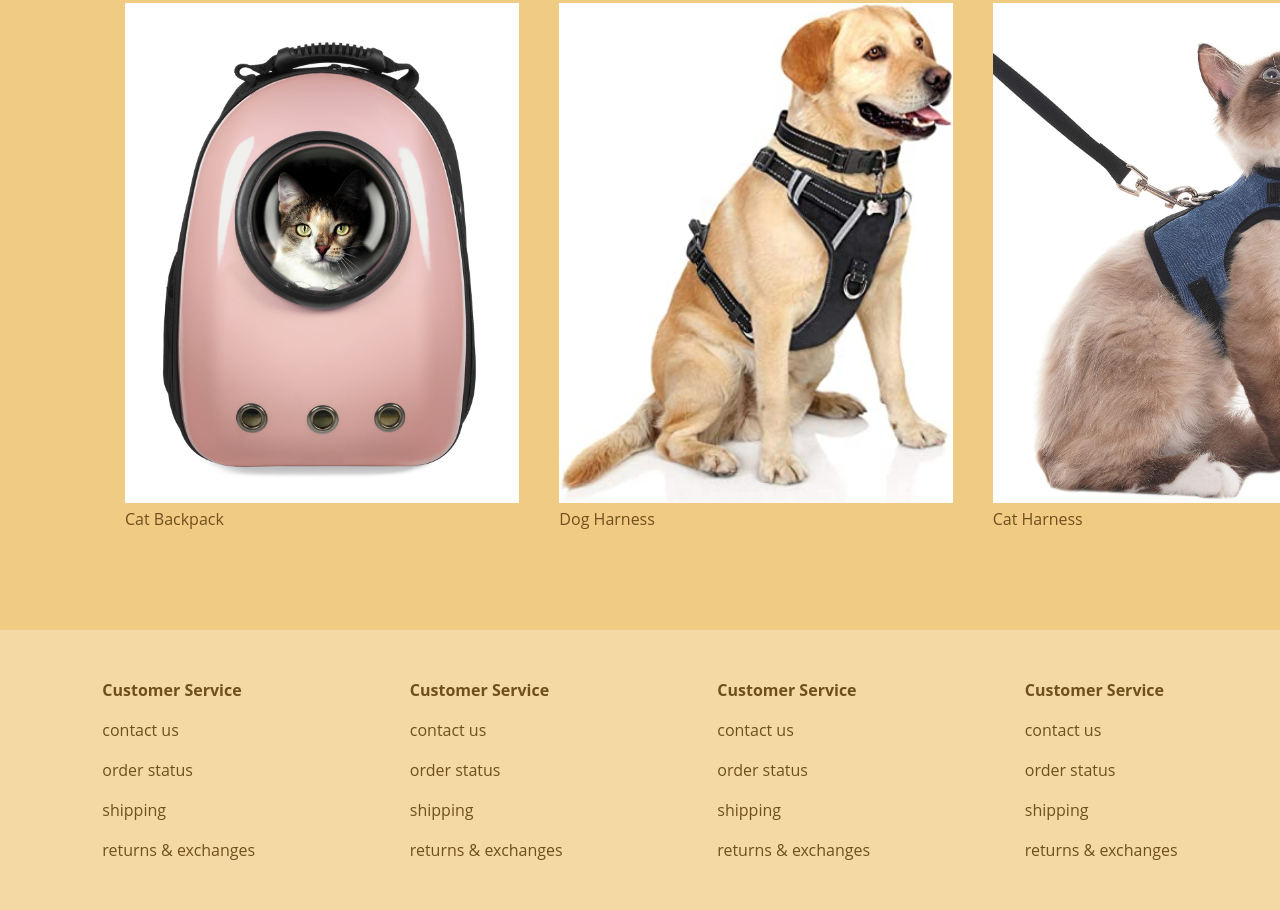
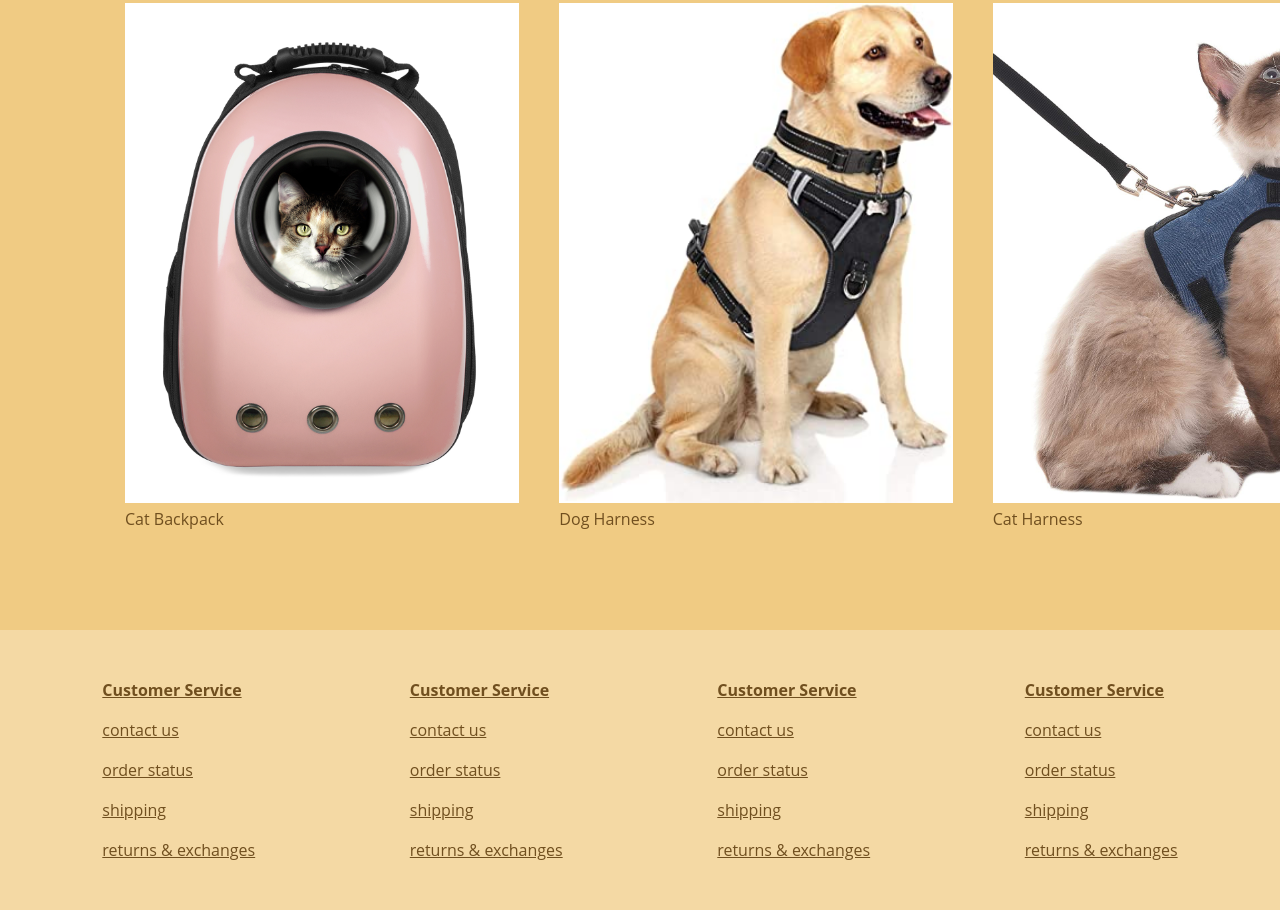
Before and after one commit to andyqioe/andyqioe.github.io, a plain HTML site: page homework_5/index.html in a window 1280 px wide. Shown: the part 1043-1953 px from the top of the page. Drawn offline with Linux system fonts and the light colour scheme; a web font is replaced by a local one.

Commit message:
git add -A git commit -m git push origin master
git add -A git commit -m git push origin master

```diff
--- a/homework_5/index.html
+++ b/homework_5/index.html
@@ -9,7 +9,7 @@
     <header>
       <div class="navbar">
         <div class="logo">
-          <a href="index.html"><img src="img/title+logocombined.png"></a>
+          <a href="index.html"><img src="img/title+logocombined.png" alt="logo"></a>
 
         </div>
         <!-- this is for the nav bar -->
@@ -18,9 +18,9 @@
             <li><b><a href="index.html" style="text-decoration: none;">home</a></b></li>
             <li><b><a href="products.html" style="text-decoration: none;">products</a></b></li>
             <li><b><a href="our_team.html">our team</a></b></li>
-            <li><b><a href"">support</a></b></li>
-            <li><b><a href"">account</a></b></li>
-            <li><img src="img/shoppingbag2.png"></li>
+            <li><b><a href="#">support</a></b></li>
+            <li><b><a href="#">account</a></b></li>
+            <li><img src="img/shoppingbag2.png" alt="shoppingbag"></li>
           </ul>
         </nav>
       </div>
@@ -34,7 +34,7 @@
             adventure gear for you and your pets. Our mission is to
             provide animals and their loving owners the means to a happier, healthier life. </b></p>
         </div>
-        <img src="img/bigdogpaw.png" id="paw">
+        <img src="img/bigdogpaw.png" id="paw" alt="dog paw">
       </div>
 
       <!-- custom scroll bar + animation -->
@@ -42,7 +42,7 @@
         <div class="button">
           <b>Come see what we have to offer!</b>
         </div>
-        <a href="#hotproducts"class="scroll-down">
+        <a href="#hotproducts"class="scroll-down" alt="scroll down">
           <div class="mouse">
             <span></span>
           </div>
@@ -56,16 +56,16 @@
       <div class="hotproducts" id="hotproducts">
         <h1> You might like: </h1>
         <div class="row2">
-          <div class-"product">
-            <a href="product_description.html"><img id="product" src="img/cat backp.jpg"></a>
+          <div class="product">
+            <a href="product_description.html"><img id="product" src="img/cat backp.jpg" alt="cat backpack"></a>
             <p>Cat Backpack</p>
           </div>
-          <div class-"product">
-            <img id="product" src="img/dog harness.jpg">
+          <div class="product">
+            <img id="product" src="img/dog harness.jpg" alt="dog harness">
             <p>Dog Harness</p>
           </div>
-          <div class-"product">
-            <img id="product" src="img/cat harness.jpg">
+          <div class="product">
+            <img id="product" src="img/cat harness.jpg" alt="cat harness">
             <p>Cat Harness</p>
           </div>
         </div>
@@ -80,35 +80,35 @@
     <footer>
       <div class="footercontainer">
         <ul>
-          <li><b><a href"">Customer Service</a></b></li>
-          <li><a href"">contact us</a></li>
-          <li><a href"">order status</a></li>
-          <li><a href"">shipping</a></li>
-          <li><a href"">returns & exchanges</a></li>
+          <li><b><a href="#">Customer Service</a></b></li>
+          <li><a href="#">contact us</a></li>
+          <li><a href="#">order status</a></li>
+          <li><a href="#">shipping</a></li>
+          <li><a href="#">returns & exchanges</a></li>
         </ul>
 
         <ul>
-          <li><b><a href"">Customer Service</a></b></li>
-          <li><a href"">contact us</a></li>
-          <li><a href"">order status</a></li>
-          <li><a href"">shipping</a></li>
-          <li><a href"">returns & exchanges</a></li>
+          <li><b><a href="#">Customer Service</a></b></li>
+          <li><a href="#">contact us</a></li>
+          <li><a href="#">order status</a></li>
+          <li><a href="#">shipping</a></li>
+          <li><a href="#">returns & exchanges</a></li>
         </ul>
 
         <ul>
-          <li><b><a href"">Customer Service</a></b></li>
-          <li><a href"">contact us</a></li>
-          <li><a href"">order status</a></li>
-          <li><a href"">shipping</a></li>
-          <li><a href"">returns & exchanges</a></li>
+          <li><b><a href="#">Customer Service</a></b></li>
+          <li><a href="#">contact us</a></li>
+          <li><a href="#">order status</a></li>
+          <li><a href="#">shipping</a></li>
+          <li><a href="#">returns & exchanges</a></li>
         </ul>
 
         <ul>
-          <li><b><a href"">Customer Service</a></b></li>
-          <li><a href"">contact us</a></li>
-          <li><a href"">order status</a></li>
-          <li><a href"">shipping</a></li>
-          <li><a href"">returns & exchanges</a></li>
+          <li><b><a href="#">Customer Service</a></b></li>
+          <li><a href="#">contact us</a></li>
+          <li><a href="#">order status</a></li>
+          <li><a href="#">shipping</a></li>
+          <li><a href="#">returns & exchanges</a></li>
         </ul>
       </div>
     </footer>
```
